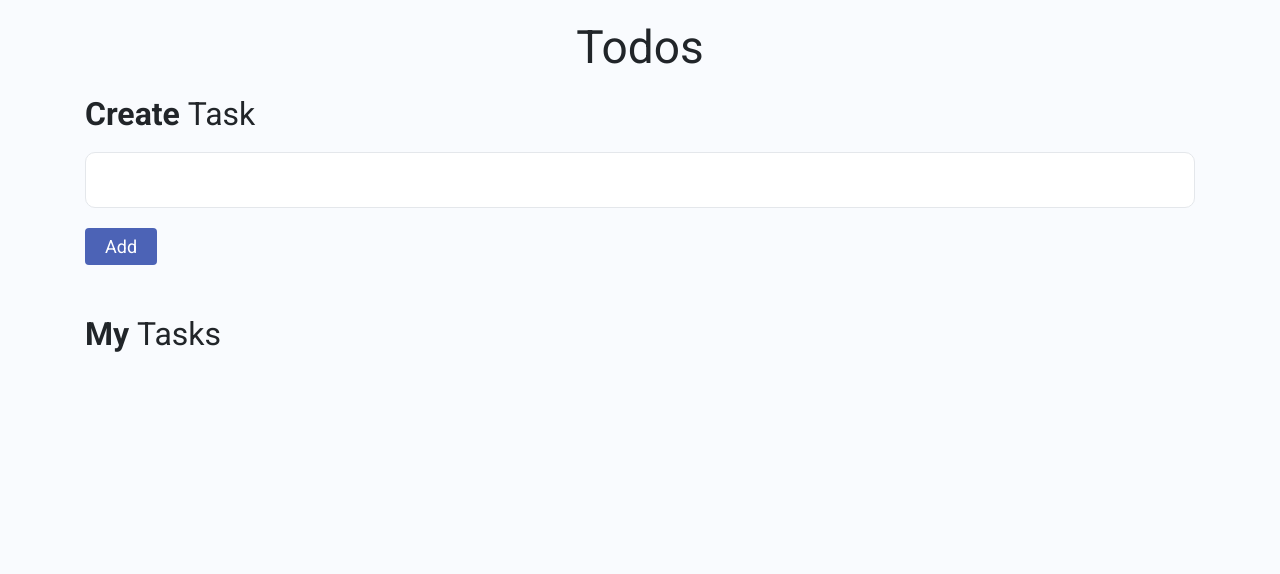
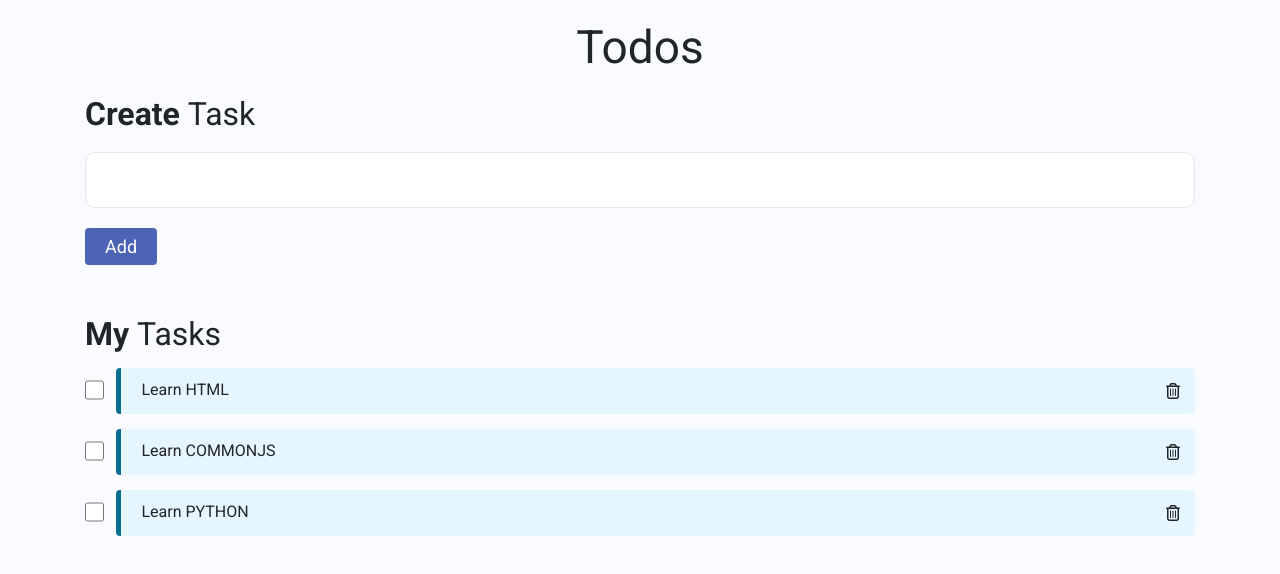
Before and after one commit to jeyaseelan1998/commonJS-todo_web, a plain HTML site: page index.html in a window 1280 px wide. Drawn offline with nearby package versions, Linux system fonts and the light colour scheme; a web font is replaced by a local one.

Commit message:
version 0.0.1

```diff
--- a/index.html
+++ b/index.html
@@ -22,7 +22,7 @@
                 Create <span class="create-task-heading-subpart">Task</span>
               </h1>
               <input type="text" id="todoUserInput" class="todo-user-input" />
-              <button class="add-todo-button">Add</button>
+              <button onclick="addTask()" class="add-todo-button">Add</button>
               <h1 class="todo-items-heading">
                 My <span class="todo-items-heading-subpart">Tasks</span>
               </h1>
--- a/script.js
+++ b/script.js
@@ -0,0 +1,58 @@
+let todoArray = [
+  { key: 1, text: "Learn HTML" },
+  { key: 2, text: "Learn COMMONJS" },
+  { key: 3, text: "Learn PYTHON" },
+];
+
+function createTodoElement(todo) {
+  let todoItemsContainer = document.getElementById("todoItemsContainer");
+
+  let todoItemContainer = document.createElement("li");
+  todoItemContainer.classList.add("todo-item-container", "d-flex", "flex-row");
+  todoItemsContainer.appendChild(todoItemContainer);
+
+  let checkboxInput = document.createElement("input");
+  checkboxInput.classList.add("checkbox-input");
+  checkboxInput.type = "checkbox";
+  checkboxInput.id = `myCheckboxInput${todo.key}`;
+  todoItemContainer.appendChild(checkboxInput);
+
+  let labelContainer = document.createElement("div");
+  labelContainer.classList.add("label-container", "d-flex", "flex-row");
+  todoItemContainer.appendChild(labelContainer);
+
+  let labelEle = document.createElement("label");
+  labelEle.classList.add("checkbox-label");
+  labelEle.setAttribute("for", `myCheckboxInput${todo.key}`);
+  labelEle.textContent = todo.text;
+  labelContainer.appendChild(labelEle);
+
+  let delIconContainer = document.createElement("div");
+  delIconContainer.classList.add("delete-icon-container");
+  labelContainer.appendChild(delIconContainer);
+
+  let deleteIcon = document.createElement("i");
+  deleteIcon.classList.add("far", "fa-trash-can", "fa-light", "delete-icon");
+  deleteIcon.onclick = () => {
+    console.log(todo.key);
+    todoArray = todoArray.filter((ele) => ele.key != todo.key);
+    iterator(todoArray);
+  };
+  delIconContainer.appendChild(deleteIcon);
+}
+
+function iterator(array) {
+  todoItemsContainer.innerHTML = "";
+  for (let todo of array) {
+    createTodoElement(todo);
+  }
+}
+
+iterator(todoArray);
+
+function addTask() {
+  let textInputEle = document.getElementById("todoUserInput");
+  let todo = { key: todoArray.length, text: textInputEle.value };
+  todoArray.push(todo);
+  iterator(todoArray);
+}
--- a/styles.css
+++ b/styles.css
@@ -99,3 +99,11 @@
 .delete-icon {
   padding: 15px;
 }
+.delete-icon:hover {
+  cursor: pointer;
+  color: rgb(247, 81, 81);
+}
+
+.delete-icon:active {
+  scale: 1.2;
+}
```
